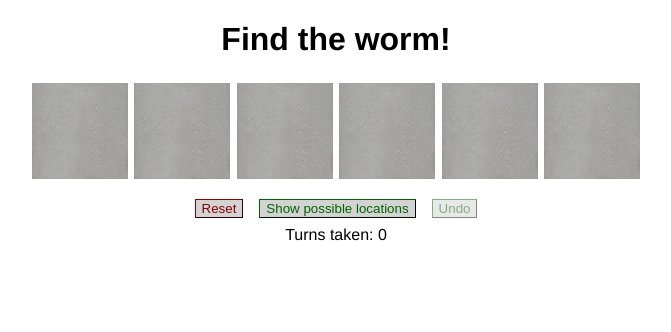
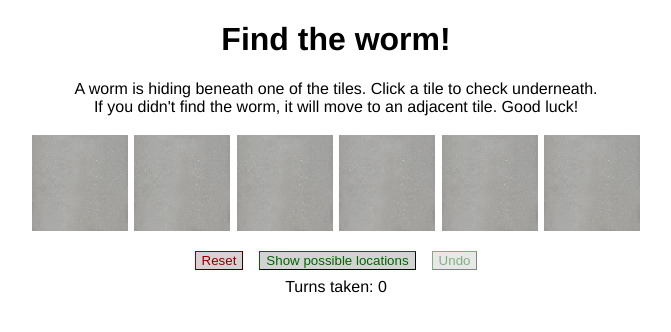
Before and after one commit to lunkkun/find-the-worm, a Vue app: page / in a window 1280 px wide. Shown: the top 332 px of the page, without its empty margins (304-975 px from the left). Built offline with nearby package versions, Linux system fonts and the light colour scheme.

Commit message:
Added instructions

```diff
--- a/src/components/Game.vue
+++ b/src/components/Game.vue
@@ -1,6 +1,10 @@
 <template>
   <div>
     <h1>Find the worm!</h1>
+    <p>
+      A worm is hiding beneath one of the tiles. Click a tile to check underneath.<br>
+      If you didn't find the worm, it will move to an adjacent tile. Good luck!
+    </p>
     <Board/>
     <Panel/>
   </div>
```
